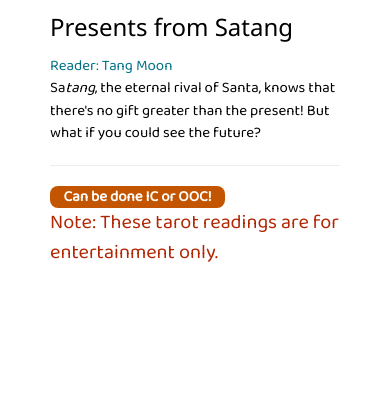
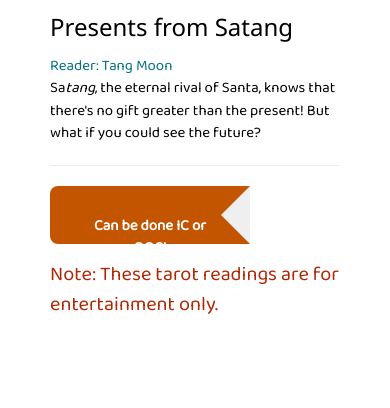
Before and after one commit to lexausart/Sari-Sari, a PHP site: page /fortune.html in a window 390 px wide. Shown: the part 521-929 px from the top of the page. Run offline with PHP 8.4, Linux system fonts and the light colour scheme.

Commit message:
edited style badge to have flag end at right

```diff
--- a/style.css
+++ b/style.css
@@ -870,13 +870,21 @@ i {
 }
 
 .badge {
-    border-radius: 8px;
-    width: 175px;
-    background-color: #C45500;
+    border-top-left-radius: 8px;
+    border-bottom-left-radius: 8px;
     color: white;
     font-weight: 600;
     border: none;
-}
+    width: 200px;
+    height: 0px;
+    border-right: 29px solid transparent;
+    border-top: 29px solid #C45500;
+    border-left: 29px solid #C45500;
+    border-bottom: 29px solid #C45500;
+    border-top-right-radius: 0px;
+    border-bottom-right-radius: 0px;
+}
+
 
 
 /*MOBILE 800px*/
@@ -1745,12 +1753,19 @@ i {
     }
 
     .badge {
-        border-radius: 8px;
-        width: 175px;
-        background-color: #C45500;
+        border-top-left-radius: 8px;
+        border-bottom-left-radius: 8px;
         color: white;
         font-weight: 600;
         border: none;
+        width: 200px;
+        height: 0px;
+        border-right: 29px solid transparent;
+        border-top: 29px solid #C45500;
+        border-left: 29px solid #C45500;
+        border-bottom: 29px solid #C45500;
+        border-top-right-radius: 0px;
+        border-bottom-right-radius: 0px;
     }
 }
 
```
